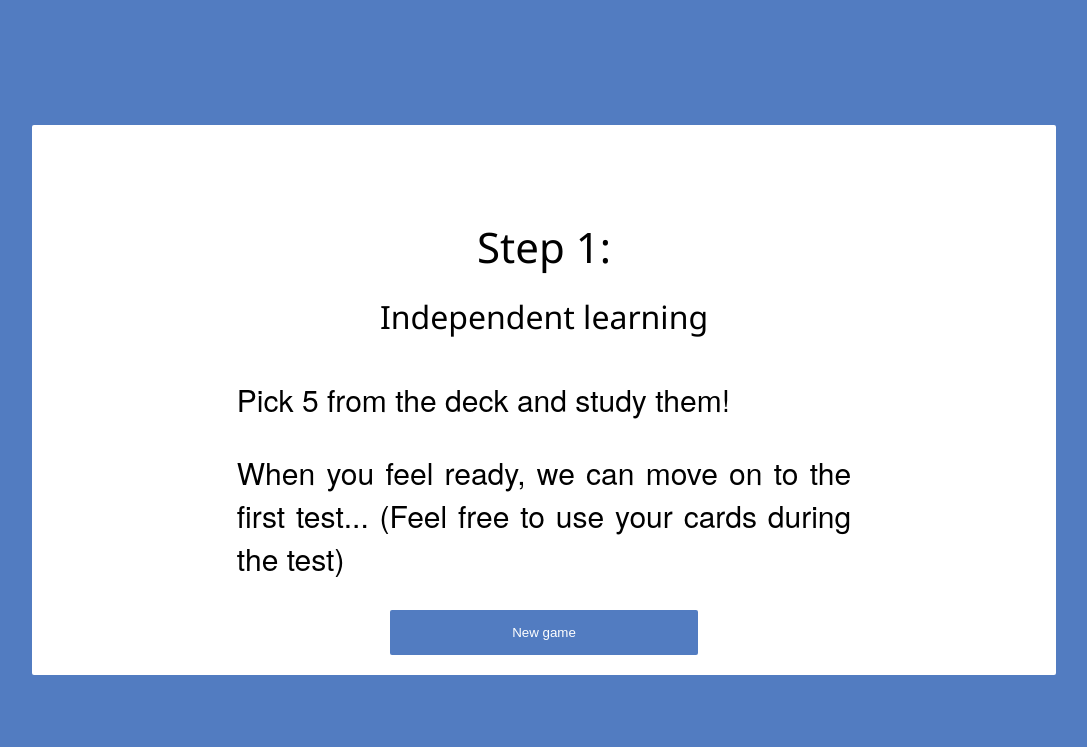
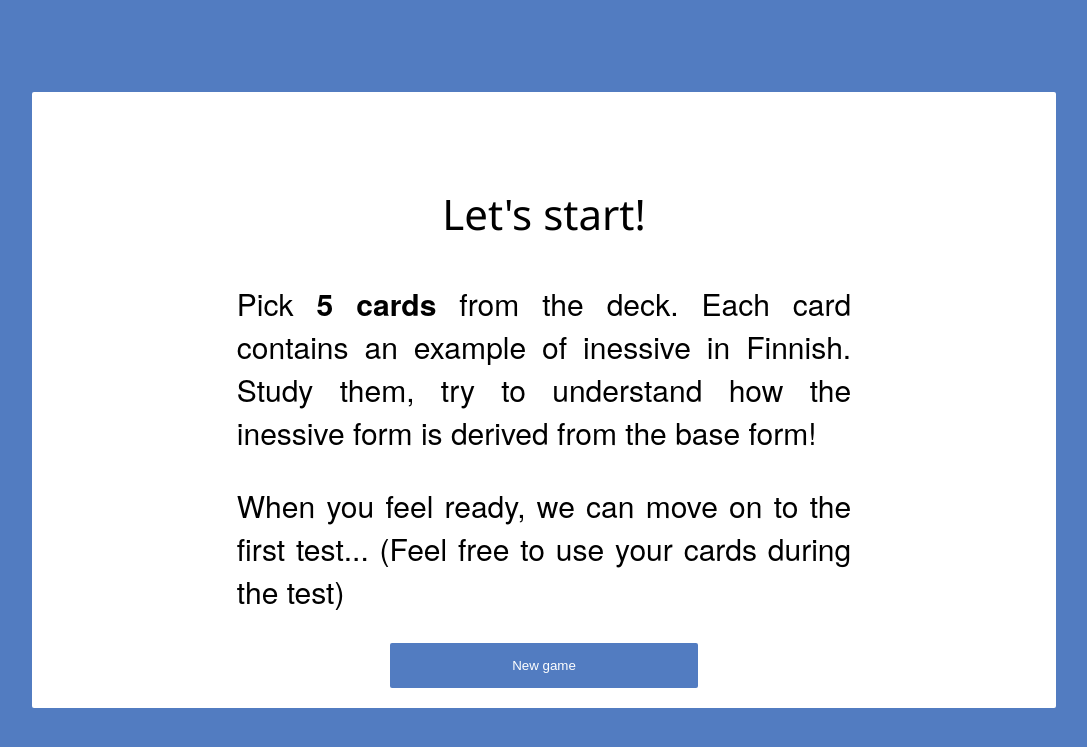
Before and after one commit to ppaamm/CBRInference, a Django app: page /pick_cards/ in a window 1280 px wide. Shown: the top 747 px of the page, without its empty margins (96-1183 px from the left). Run offline with Django 5.2, Linux system fonts and the light colour scheme.

Commit message:
Slight changes in the descriptions

```diff
--- a/CBRInference/settings.py
+++ b/CBRInference/settings.py
@@ -143,7 +143,7 @@ DEFAULT_AUTO_FIELD = "django.db.models.BigAutoField"
 
 # Settings of the demonstration:
 
-N_WORDS_TEST = 7
+N_WORDS_TEST = 5
 N_CARDS = 5
 
 N_WORDS_PREDICTED = 5
--- a/intro/templates/intro/index.html
+++ b/intro/templates/intro/index.html
@@ -17,6 +17,9 @@
           <i>Inferring Case-Based Reasoners’ Knowledge to Enhance Interactivity</i> (Murena & Al-Ghossein, 2021).
           It is still work in progress, so several aspects of this demonstration will be fixed and made better
           in the future. </p>
+          <p>It is a small Duolingo-like application to help you learn a new language.</p>
+          <p>The demonstration lasts <b>only a few minutes</b> and requires no knowledge at all! It can be done in full autonomy, but
+          feel free to call me if you have any question or don't understand something.</p>
         <p>
           This application is developped for demonstration purposes only. <b>No data will be collected during the demonstration.</b></p>
         <p>
@@ -41,6 +44,7 @@
             }
         });
     });
+
 </script>
 
 
--- a/pick_cards/templates/pick_cards/index.html
+++ b/pick_cards/templates/pick_cards/index.html
@@ -5,14 +5,12 @@
 {% block content %}
 <div class = "box">
     <div class="title-container">
-        <div class = "title">Step 1:</div>
-    </div>
-    <div class="subtitle-container">
-        <div class = "subtitle">Independent learning</div>
+        <div class = "title">Let's start!</div>
     </div>
     <div class="main-text">
         <p>
-          Pick {{ N_CARDS }} from the deck and study them!</p>
+          Pick <b>{{ N_CARDS }} cards</b> from the deck. Each card contains an example of inessive in Finnish. Study them, try to understand
+          how the inessive form is derived from the base form!</p>
         <p>
           When you feel ready, we can move on to the first test... (Feel free to use your cards during the test)</p>
     </div>
```
